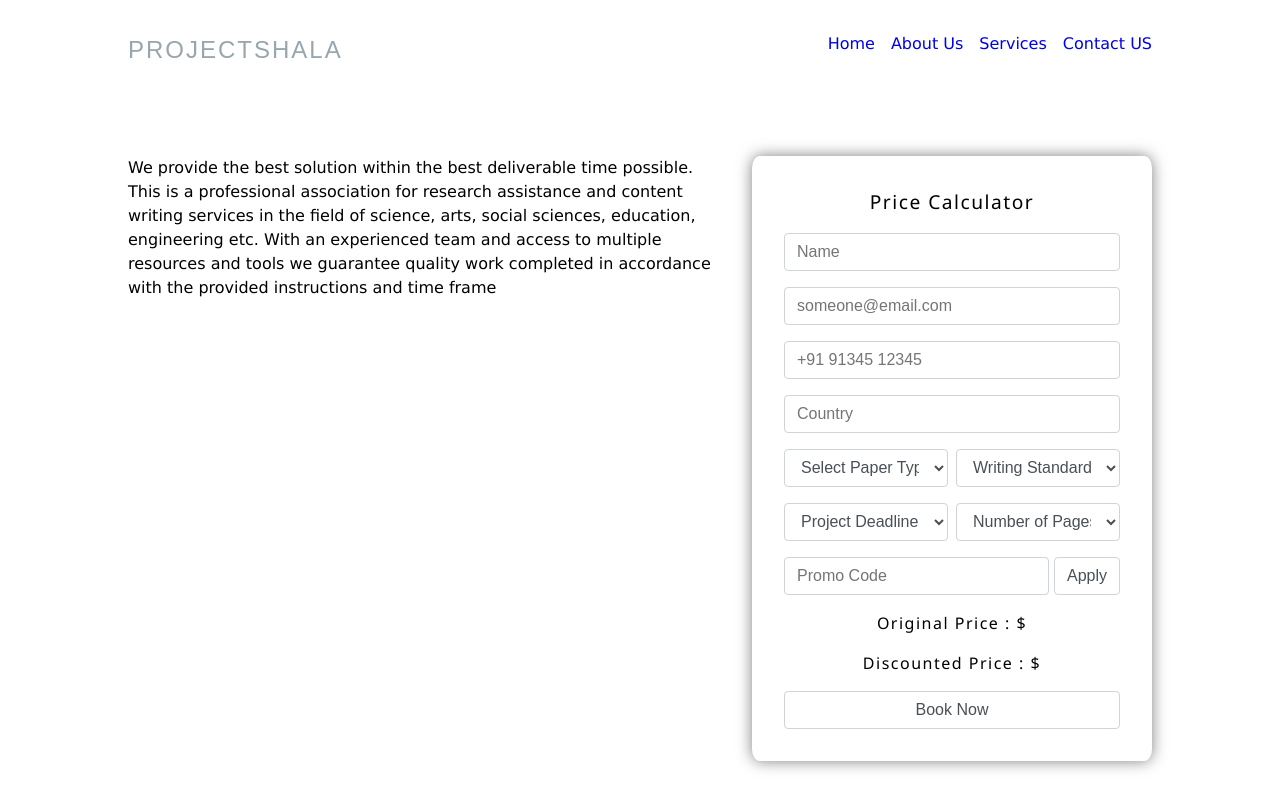
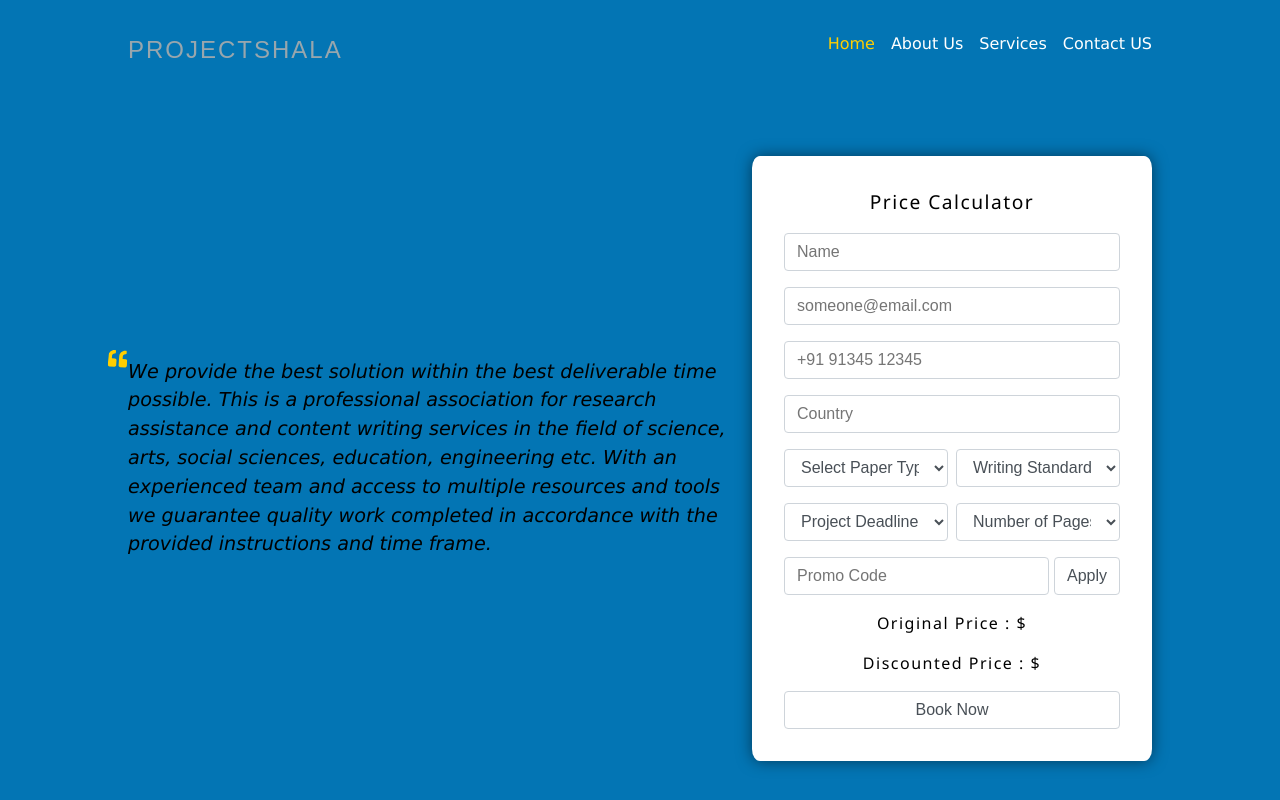
Before and after one commit to abhisri1997/projectshala, a React (Create React App) app: page /header in a window 1280 px wide. Shown: the top 800 px of the page. Built offline with nearby package versions, Linux system fonts and the light colour scheme.

Commit message:
UI fixes

```diff
--- a/src/components/Header.js
+++ b/src/components/Header.js
@@ -1,17 +1,23 @@
 import React from "react";
 import "../css/header.css";
+import { FaQuoteLeft } from "react-icons/fa";
 
 const Header = () => {
   return (
+    <div className="no-wrapper header">
       <div className="wrapper">
         <div className="header-content">
           <div className="header-title">
+            <span className="quote-icon">
+              <FaQuoteLeft />
+            </span>
             We provide the best solution within the best deliverable time
             possible. This is a professional association for research assistance
             and content writing services in the field of science, arts, social
             sciences, education, engineering etc. With an experienced team and
             access to multiple resources and tools we guarantee quality work
-          completed in accordance with the provided instructions and time frame
+            completed in accordance with the provided instructions and time
+            frame.
           </div>
           <div className="header-form">
             <div className="card">
@@ -102,6 +108,7 @@ const Header = () => {
           </div>
         </div>
       </div>
+    </div>
   );
 };
 
--- a/src/components/Nav.js
+++ b/src/components/Nav.js
@@ -1,4 +1,4 @@
-import React, { useState } from "react";
+import React, { useEffect, useState } from "react";
 import { FiMenu } from "react-icons/fi";
 import nav from "../data/nav";
 import "../css/nav.css";
@@ -6,7 +6,21 @@ import { Link } from "react-router-dom";
 
 const Nav = () => {
   const [isToggled, setIsToggled] = useState(false);
+  const [fixedNav, setFixedNav] = useState("");
+
+  useEffect(() => {
+    window.addEventListener("scroll", navbarFixed);
+    return () => window.removeEventListener("scroll", navbarFixed);
+  }, []);
+
+  const navbarFixed = () => {
+    if (window !== undefined) {
+      let windowHeight = window.scrollY;
+      windowHeight > 100 ? setFixedNav("fixed-nav") : setFixedNav("");
+    }
+  };
   return (
+    <div className={`no-wrapper nav ${fixedNav}`}>
       <div className="wrapper">
         <nav className="main-nav">
           <div className="mobile-nav">
@@ -24,7 +38,7 @@ const Nav = () => {
             {nav.map((link) => {
               const { id, text, url } = link;
               return (
-              <li key={id}>
+                <li key={id} className="nav-links">
                   <Link to={url}>{text}</Link>
                 </li>
               );
@@ -32,6 +46,7 @@ const Nav = () => {
           </ul>
         </nav>
       </div>
+    </div>
   );
 };
 
--- a/src/css/header.css
+++ b/src/css/header.css
@@ -1,8 +1,28 @@
+.no-wrapper.header {
+  background-color: #0375b4;
+}
+
 .header-content {
-  margin: 3rem 0;
+  padding: 3rem 0;
   display: grid;
   grid-template-rows: auto auto;
   gap: 1.5rem;
+}
+
+.quote-icon {
+  position: absolute;
+  top: -10px;
+  left: -20px;
+  color: #ffce00;
+  transform: rotate(4deg);
+}
+
+.header-title {
+  position: relative;
+  align-self: center;
+  font-size: 1.2rem;
+  font-weight: 100;
+  font-style: italic;
 }
 
 .card {
@@ -11,6 +31,7 @@
   text-align: center;
   padding: 2rem;
   border-radius: 2%;
+  background-color: #fff;
 }
 
 .card-title {
--- a/src/css/nav.css
+++ b/src/css/nav.css
@@ -1,7 +1,17 @@
+.no-wrapper.nav {
+  background-color: #0375b4;
+}
 .main-nav {
   padding: 2rem 0;
   display: grid;
   grid-template-columns: 1fr;
+}
+
+.fixed-nav {
+  position: fixed;
+  width: 100%;
+  box-shadow: 0 0 25px 0 rgba(0, 0, 0, 0.1);
+  z-index: 9999;
 }
 
 .mobile-nav {
@@ -13,6 +23,14 @@
 
 .links-list {
   display: none;
+}
+
+.nav-links a {
+  color: #fff;
+}
+
+#root > div.no-wrapper.nav > div > nav > ul > li:nth-child(1) > a {
+  color: #ffce00;
 }
 
 .menu-icon:hover {
```
Lines whose indentation alone changed are shown as unchanged.
